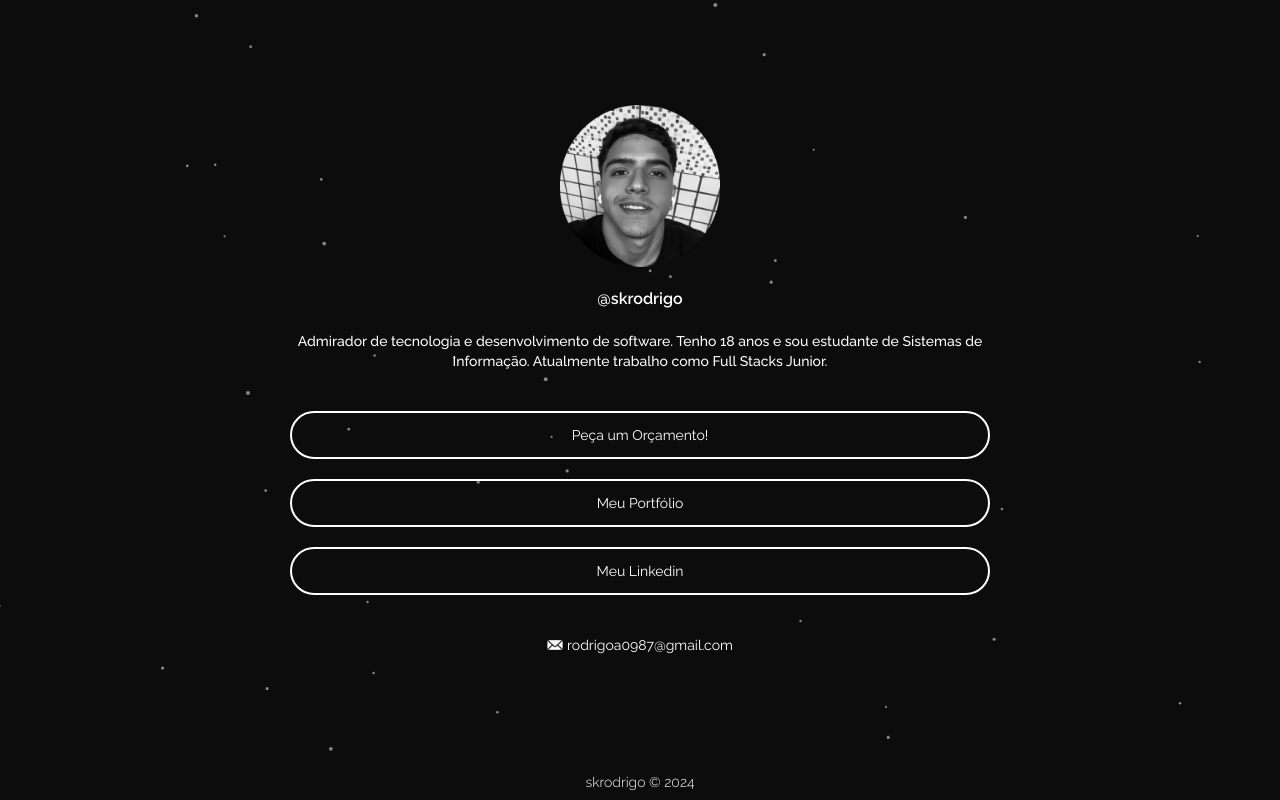
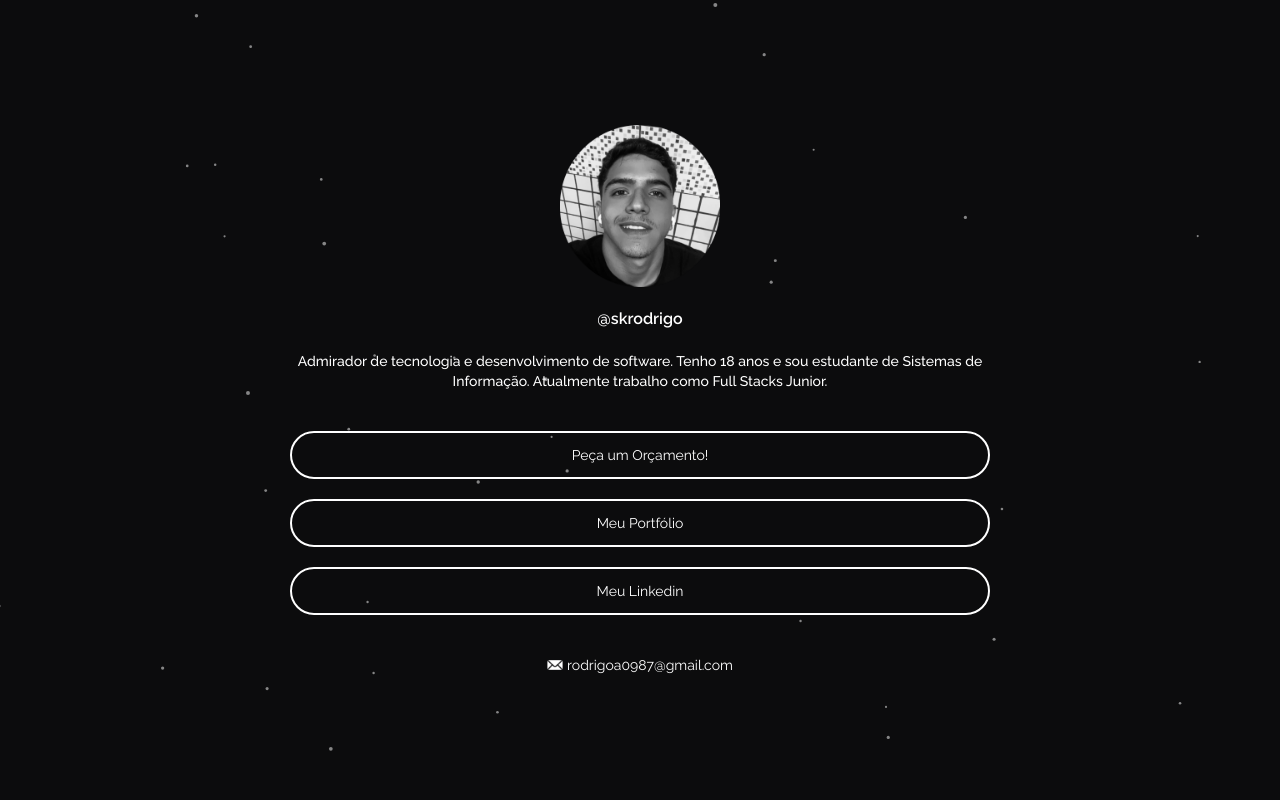
Before and after one commit to skrodrigo/links, a Next.js app: page / in a window 1280 px wide. Built offline with nearby package versions, Linux system fonts and the light colour scheme.

Commit message:
remove footer

```diff
--- a/src/app/page.tsx
+++ b/src/app/page.tsx
@@ -5,6 +5,7 @@ export default function Home() {
   return (
     <>
     <div className="h-screen flex flex-col items-center justify-center space-y-10">
+
       <div className='flex flex-col items-center justify-center z-50 w-[320px] md:w-[700px] mx-auto space-y-5' >
         <Image
         src="/img.png"
@@ -23,13 +24,19 @@ export default function Home() {
       </div>
       <div className="flex flex-col items-center justify-center z-50 space-y-5">
         <div className="flex items-center justify-center border-solid border-2 border-white w-[320px] md:w-[700px] h-10 md:h-12 rounded-full">
-        <a href="https://api.whatsapp.com/send?phone=5588992744891&text=Ol%C3%A1,%20Gostaria%20de%20solicitar%20um%20or%C3%A7amento!" target="_blank" className="text-white font-normal text-sm">Peça um Orçamento!</a>
+        <a href="https://api.whatsapp.com/send?phone=5588992744891&text=Ol%C3%A1,%20Gostaria%20de%20solicitar%20um%20or%C3%A7amento!"
+           target="_blank"
+           className="text-white font-normal text-sm">Peça um Orçamento!</a>
         </div>
         <div className="flex items-center justify-center border-solid border-2 border-white w-[320px] md:w-[700px] h-10 md:h-12 rounded-full">
-        <a href="https://skrodrigo.vercel.app/" target="_blank" className="text-white font-normal text-sm">Meu Portfólio</a>
+        <a href="https://skrodrigo.vercel.app/"
+           target="_blank"
+           className="text-white font-normal text-sm">Meu Portfólio</a>
         </div>
         <div className="flex items-center justify-center border-solid border-2 border-white w-[320px] md:w-[700px] h-10 md:h-12 rounded-full">
-        <a href="https://www.linkedin.com/in/skrodrigo" target="_blank" className="text-white font-normal text-sm">Meu Linkedin</a>
+        <a href="https://www.linkedin.com/in/skrodrigo"
+           target="_blank"
+           className="text-white font-normal text-sm">Meu Linkedin</a>
         </div>
       </div>
       <div className="flex items-center justify-center space-x-1">
@@ -42,9 +49,7 @@ export default function Home() {
          />
          <a href="https://mail.google.com" className="text-white font-normal text-sm">rodrigoa0987@gmail.com</a>
       </div>
-      <div className="flex justify-center items-center">
-        <span className="text-white font-light text-sm fixed bottom-0 mb-2">skrodrigo © 2024</span>
-      </div>
+
     </div>
     </>
   );
```
